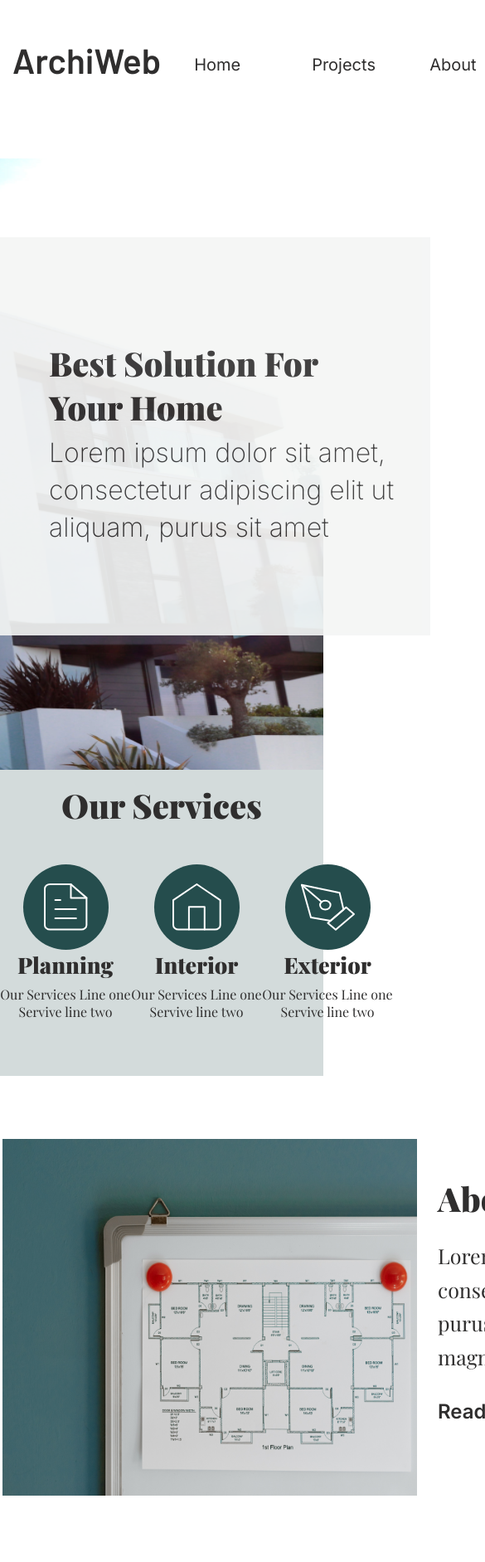
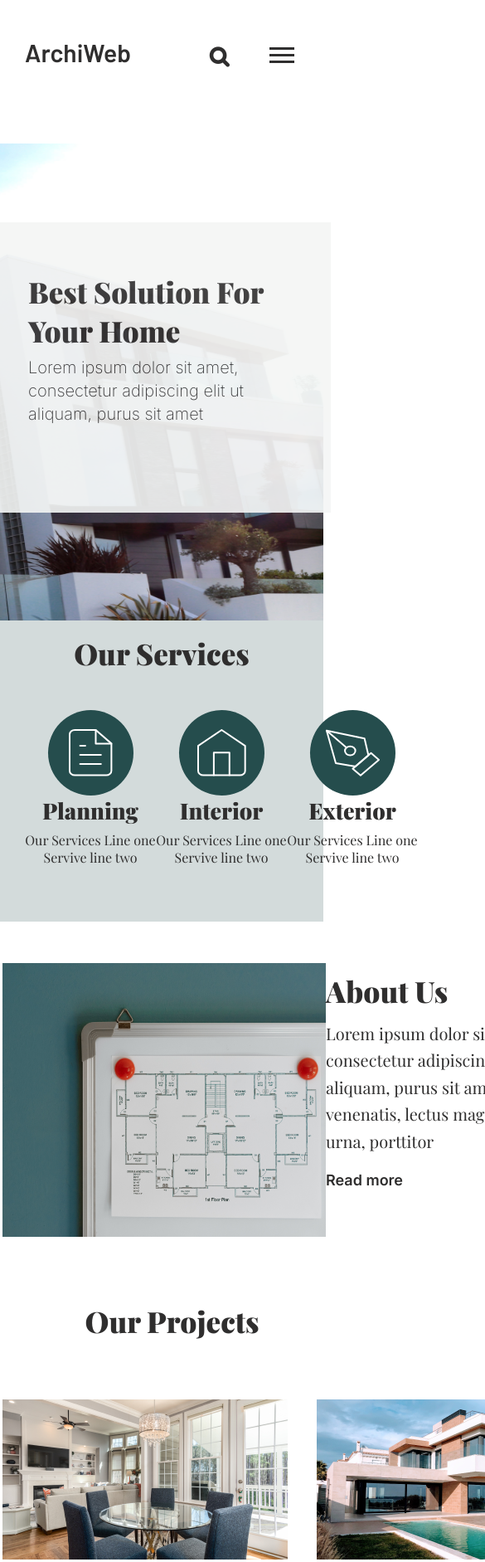
Before and after one commit to Antroks/ArchiWeb, a plain HTML site: page index.html in a window 390 px wide. Shown: the top 1883 px of the page at 83% size, 585 px wide, since content can reach past the window. Drawn offline with nearby package versions, Linux system fonts and the light colour scheme; a web font is replaced by a local one.

Commit message:
media 769

```diff
--- a/css/style.css
+++ b/css/style.css
@@ -99,6 +99,10 @@ nav {
 .header-menu a:hover {
     font-weight: 700;
 
+}
+
+.burger {
+    display: none;
 }
 
 
@@ -441,6 +445,15 @@ nav {
     .container {
         max-width: 1280px;
     }
+
+}
+    .logo-block {
+        margin-left: 50px;
+    }
+
+    .header-btn {
+        margin-right: 50px;
+    }
     .text-block {
         margin-left: 50px;
     }
@@ -450,6 +463,11 @@ nav {
         gap: 60px   ;
     }
 
+
+    .project .text-h2 {
+
+        margin-left: 25px;
+    }
     .testimonial__flex {
         justify-content: center;
         flex-wrap: wrap;
@@ -459,7 +477,7 @@ nav {
         justify-content: center;
         gap: 100px;
     }
-}
+
 
 @media screen and (max-width: 992px) {
     .container {
@@ -471,7 +489,7 @@ nav {
     }
 
     .logo-block {
-        margin-left: 15px;
+        margin-left: 30px;
     }
 
     nav {
@@ -483,8 +501,14 @@ nav {
     }
 
     .search {
-        margin-right: 15px;
+        margin-right: 30px;
     }
+
+    .services__flex {
+        margin-right: 30px;
+        margin-left: 30px;
+    }
+
 
     .solution-item {
         padding-top: 125px;
@@ -551,3 +575,147 @@ nav {
 
 
 }
+
+@media screen and (max-width: 769px) {
+    .container {
+        max-width: 769px;
+    }
+
+    .text-h2 {
+        font-size: 35px;
+    }
+
+    nav {
+        display: none;
+    }
+    .header-btn {
+        display: flex;
+        align-items: center;
+        gap: 15px;
+        margin-right: 35px;
+    }
+    .burger {
+        display: block;
+    }
+
+
+    .burger-line {
+
+        display: flex;
+        margin-bottom: 5px;
+        height: 3px;
+        width: 30px;
+        background-color: #2F2E2E;
+        color: #2F2E2E;
+    }
+
+    .burger-line:last-child {
+        margin-bottom: 0;
+    }
+
+    .solution-item {
+        padding-left: 35px;
+        padding-top: 60px;
+        height: 350px;
+        width: 400px;
+    }
+
+    .solution-item .text-p {
+        font-size: 20px;
+        width: 325px;
+    }
+
+
+    .img-block {
+        width: 1214px;
+        height: 575px;
+    }
+    .solution {
+        position: relative;
+        height: 575px;
+    }
+
+    .aboutus {
+        padding-top: 50px;
+    }
+    .aboutus__flex img {
+        height: 330px;
+        width: 390px;
+    }
+
+    .text-block {
+        margin-top: 10px;
+        margin-left: 0;
+    }
+
+    .aboutus__flex .text-p {
+        font-size: 20px;
+        width: 315px;
+        margin-bottom: 20px;
+    }
+
+    .text-block .text-h2 {
+        margin-bottom: 12px;
+    }
+
+    .btn {
+        font-size: 18px;
+    }
+
+    .project {
+        padding-top: 30px;
+        padding-bottom: 30px;
+    }
+    .projects__grid {
+        gap: 35px;
+    }
+    .projects__grid .text-p {
+        font-size: 15px;
+    }
+
+
+    .testimonial {
+        padding-bottom: 100px;
+    }
+    .testimonial .text-h2 {
+        margin-bottom: 55px;
+    }
+    .person-block .text-h3 {
+        font-size: 25px;
+    }
+    .person-block .text-p {
+        margin: 0;
+        font-size: 15px;
+    }
+
+    .logo {
+
+        font-size: 30px;
+    }
+    .footer .text-p {
+        font-size: 15px;
+    }
+
+    .arcticles {
+        font-size: 15px;
+    }
+
+    .text-h4 {
+        font-size: 20px;
+    }
+
+
+    .footer__flex {
+        flex-wrap: wrap;
+        gap: 30px;
+    }
+
+    .map-title {
+        text-align: center;
+    }
+
+    .footer-map {
+        height: 230px;
+        width: 551px;
+    }
+}
--- a/index.html
+++ b/index.html
@@ -28,7 +28,17 @@
                         <li><a href="#">Contact</a></li>
                     </ul>
                 </nav>
-                <a href="#" class="search"><i class="fa fa-search" aria-hidden="true"></i></a>
+
+                <div class="header-btn">
+                    <a href="#" class="search"><i class="fa fa-search" aria-hidden="true"></i></a>
+                    <div class="burger">
+                        <span class="burger-line"></span>
+                        <span class="burger-line"></span>
+                        <span class="burger-line"></span>
+                    </div>
+                </div>
+
+
             </div>
             </div>
     </section>
```
